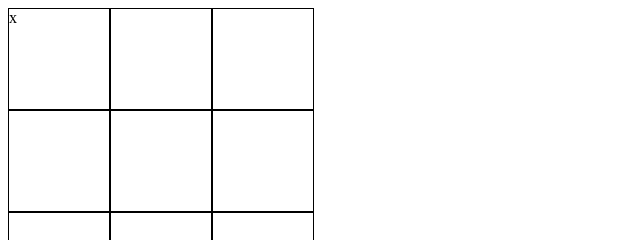
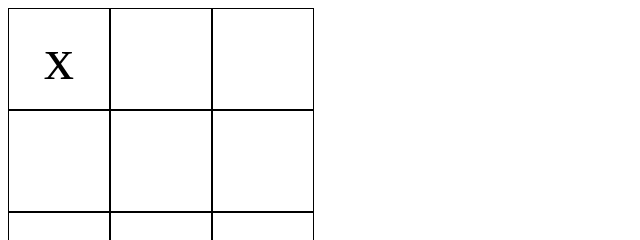
Before and after one commit to nchen0/tictactoe_js, a plain HTML site: page index.html in a window 1280 px wide. Both pictures are taken after a click on the element 59 px from the left and 59 px from the top of the page. Shown: the top 240 px of the page, 0-640 px from the left. Drawn offline with Linux system fonts and the light colour scheme.

Commit message:
function setup

```diff
--- a/index.css
+++ b/index.css
@@ -8,4 +8,8 @@
   width: 100px;
   height: 100px;
   border: 1px solid black;
+  display: flex;
+  justify-content: center;
+  align-items: center;
+  font-size: 60px;
 }
--- a/index.js
+++ b/index.js
@@ -15,7 +15,31 @@ cells.forEach(cell => {
       }
     }
     count++;
+    determineWinner();
   });
 });
+function determineWinner() {
+  console.log("determineWinner called!");
+  let winningCombination = [
+    ["0", "1", "2"],
+    ["3", "4", "5"],
+    ["6", "7", "8"],
+    ["0", "3", "6"],
+    ["1", "4", "7"],
+    ["2", "5", "8"],
+    ["0", "4", "8"],
+    ["3", "4", "7"]
+  ];
+  winningCombination.forEach(combination => {
+    console.log("cell[0] is: ", cells[0].textContent);
+    if (
+      cells[Number(combination[0])].textContent === "x" &&
+      cells[Number(combination[1])].textContent === "x" &&
+      cells[Number(combination[2])].textContent === "x"
+    ) {
+      alert("You won!");
+    }
+  });
+}
 
 console.log("arr is: ", arr);
```
